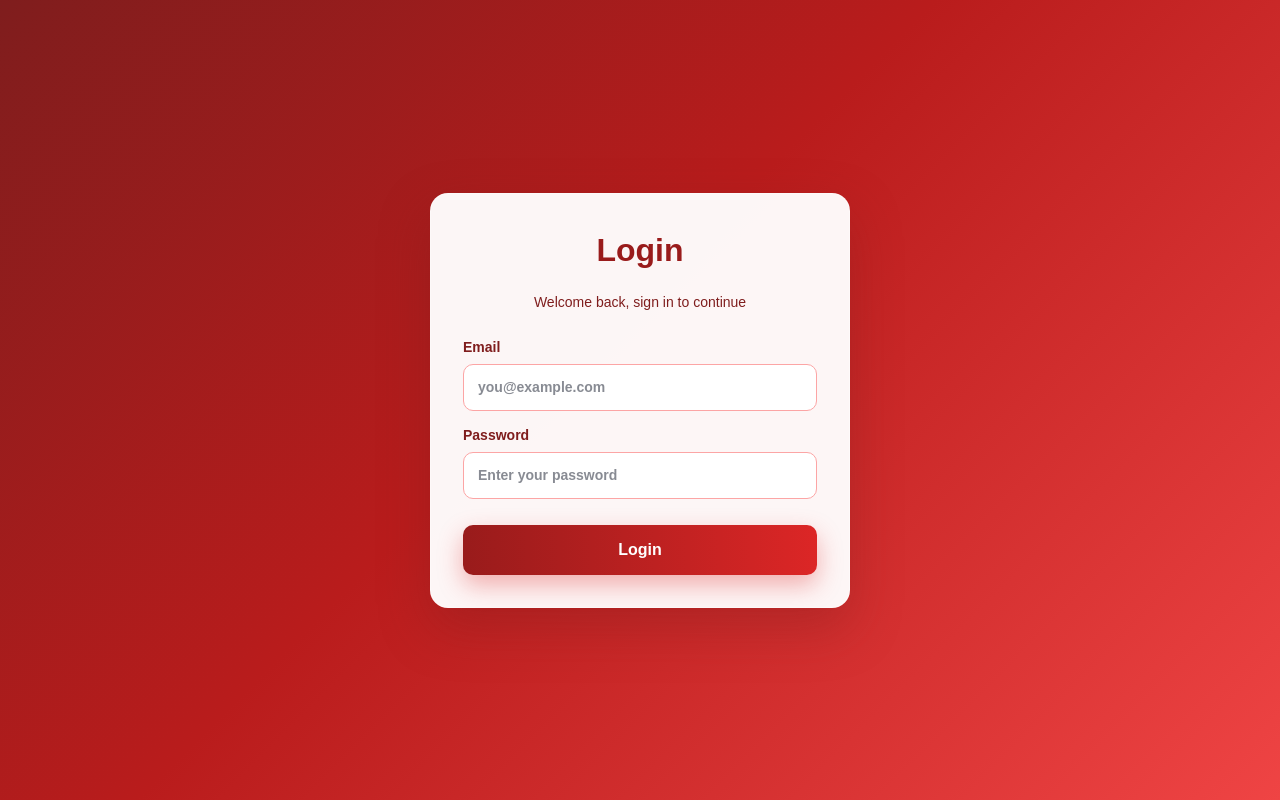
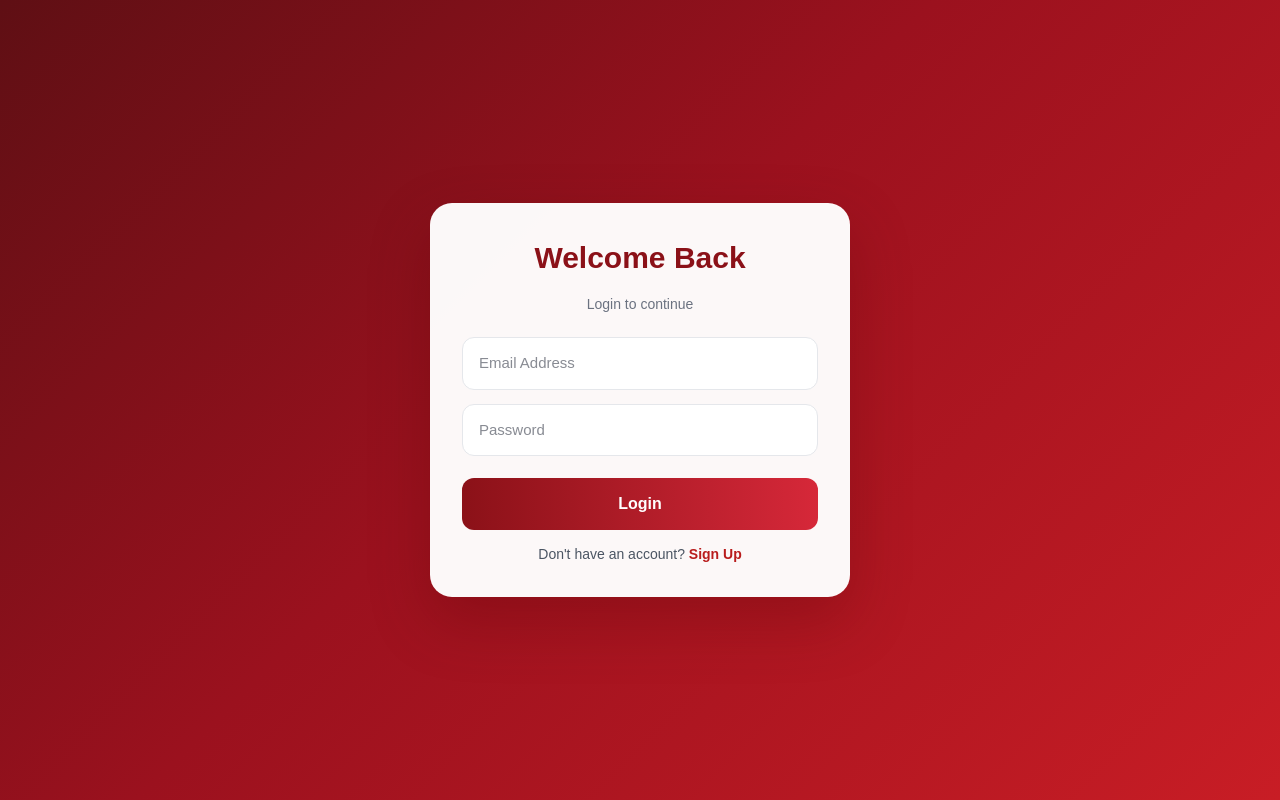
Before and after one commit to op29godara/raktasetu, a Next.js app: page /login in a window 1280 px wide. Built offline with nearby package versions, Linux system fonts and the light colour scheme.

Commit message:
Update page.tsx

```diff
--- a/app/login/page.tsx
+++ b/app/login/page.tsx
@@ -1,6 +1,7 @@
 "use client";
 
 import React from "react";
+import Link from "next/link";
 import { useRouter } from "next/navigation";
 import { signInWithEmailAndPassword } from "firebase/auth";
 import { auth } from "@/lib/firebase";
@@ -19,7 +20,7 @@ export default function LoginPage() {
       await signInWithEmailAndPassword(auth, email, password);
       alert("Login successful");
       form.reset();
-      router.push("/donor-register");
+      router.push("/");
     } catch (error: any) {
       alert(error.message);
     }
@@ -32,7 +33,7 @@ export default function LoginPage() {
         display: "flex",
         alignItems: "center",
         justifyContent: "center",
-        background: "linear-gradient(135deg, #7f1d1d 0%, #b91c1c 45%, #ef4444 100%)",
+        background: "linear-gradient(135deg, #5f0f14 0%, #9b111e 45%, #c81d25 100%)",
         padding: "20px",
       }}
     >
@@ -42,83 +43,72 @@ export default function LoginPage() {
           width: "100%",
           maxWidth: "420px",
           padding: "32px",
-          borderRadius: "18px",
-          background: "rgba(255,255,255,0.96)",
-          boxShadow: "0 20px 50px rgba(127, 29, 29, 0.35)",
+          borderRadius: "22px",
+          background: "rgba(255,255,255,0.97)",
+          boxShadow: "0 24px 60px rgba(80, 0, 0, 0.25)",
           display: "flex",
           flexDirection: "column",
           gap: "14px",
-          border: "1px solid rgba(255,255,255,0.35)",
         }}
       >
-        <h1 style={{ marginBottom: "10px", textAlign: "center", color: "#991b1b", fontSize: "32px", fontWeight: 700 }}>
-          Login
+        <h1 style={{ textAlign: "center", color: "#8b1118", fontSize: "30px", fontWeight: 800 }}>
+          Welcome Back
         </h1>
 
-        <p style={{ textAlign: "center", color: "#7f1d1d", marginTop: "-6px", marginBottom: "10px", fontSize: "14px" }}>
-          Welcome back, sign in to continue
+        <p style={{ textAlign: "center", color: "#6b7280", fontSize: "14px", marginBottom: "8px" }}>
+          Login to continue
         </p>
 
-        <label style={{ fontSize: "14px", color: "#7f1d1d", fontWeight: 600 }}>
-          Email
         <input
           type="email"
           name="email"
+          placeholder="Email Address"
           required
-            placeholder="you@example.com"
-            style={{
-              width: "100%",
-              marginTop: "6px",
-              padding: "12px 14px",
-              borderRadius: "10px",
-              border: "1px solid #fca5a5",
-              fontSize: "14px",
-              outline: "none",
-              background: "#fff",
-              color: "#111827",
-            }}
+          style={inputStyle}
         />
-        </label>
 
-        <label style={{ fontSize: "14px", color: "#7f1d1d", fontWeight: 600 }}>
-          Password
         <input
           type="password"
           name="password"
+          placeholder="Password"
           required
-            placeholder="Enter your password"
-            style={{
-              width: "100%",
-              marginTop: "6px",
-              padding: "12px 14px",
-              borderRadius: "10px",
-              border: "1px solid #fca5a5",
-              fontSize: "14px",
-              outline: "none",
-              background: "#fff",
-              color: "#111827",
-            }}
+          style={inputStyle}
         />
-        </label>
 
-        <button
-          type="submit"
-          style={{
-            marginTop: "12px",
-            padding: "13px 16px",
-            borderRadius: "10px",
-            border: "none",
-            fontSize: "16px",
-            fontWeight: 700,
-            background: "linear-gradient(90deg, #991b1b, #dc2626)",
-            color: "#fff",
-            cursor: "pointer",
-            boxShadow: "0 10px 25px rgba(220, 38, 38, 0.35)",
-          }}
-        >
+        <button type="submit" style={buttonStyle}>
           Login
         </button>
+
+        <p style={{ textAlign: "center", fontSize: "14px", color: "#4b5563" }}>
+          Don&apos;t have an account?{" "}
+          <Link href="/signup" style={{ color: "#b91c1c", fontWeight: 700, textDecoration: "none" }}>
+            Sign Up
+          </Link>
+        </p>
       </form>
     </div>
   );
 }
+
+const inputStyle: React.CSSProperties = {
+  width: "100%",
+  padding: "14px 16px",
+  borderRadius: "12px",
+  border: "1px solid #e5e7eb",
+  fontSize: "15px",
+  outline: "none",
+  background: "#fff",
+  color: "#111827",
+};
+
+const buttonStyle: React.CSSProperties = {
+  marginTop: "8px",
+  padding: "14px 16px",
+  borderRadius: "12px",
+  border: "none",
+  background: "linear-gradient(90deg, #8b1118, #d62839)",
+  color: "#fff",
+  fontSize: "16px",
+  fontWeight: 700,
+  cursor: "pointer",
+};
```
Lines whose indentation alone changed are shown as unchanged.
